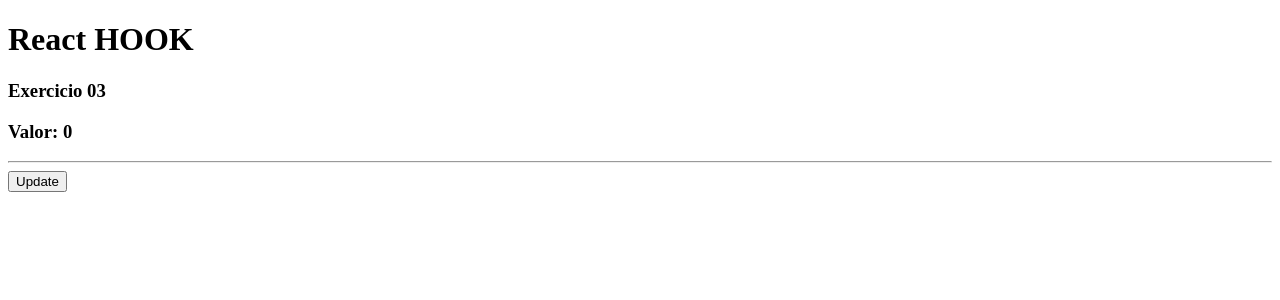
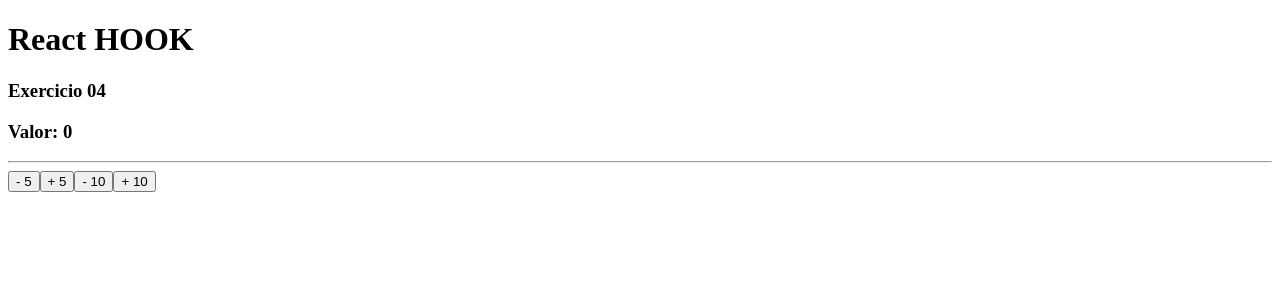
Before and after one commit to kayonulldreinull/react_next_hooks, a React (Vite) app: page / in a window 1280 px wide. Shown: the top 300 px of the page. Built offline with nearby package versions, Linux system fonts and the light colour scheme.

Commit message:
06_hooks exercises

```diff
--- a/src/App.jsx
+++ b/src/App.jsx
@@ -4,7 +4,7 @@ import React from 'react'
 // import HookState02 from './components/UseState_02'
 // import HookState03 from './components/UseState_03'
 // import HookState04 from './components/UseState_04'
-import HookState05 from './components/UseState_05'
+import HookState06 from './components/UseState_06'
 
 
 
@@ -14,7 +14,8 @@ export default() => {
     <>
      <h1>React HOOK</h1>
 
-      <HookState05 />
+      {/* <HookState05 /> */}
+      <HookState06 />
     </>
   )
 }
--- /dev/null
+++ b/src/components/UseState_06.jsx
@@ -0,0 +1,33 @@
+import React from 'react'
+import { useState } from 'react'
+import UseState_06a from './UseState_06a'
+
+export default () => {
+
+    const [valor, setValor] = useState(0);
+
+    /*
+     Aqui, como melhora eu troquei as 4 functions por 4 const
+     deixando meu codigo mais legivel
+    */
+
+    const decrementar = () => setValor(v => v - 5);
+    const incrementar = () => setValor(v => v + 5);
+    const decrementar10 = () => setValor(v => v - 10);
+    const incrementar10 = () => setValor(v => v + 10);
+
+    return (
+    <>
+        <h3>Exercicio 04</h3>
+        <h3>Valor: {valor}</h3>
+        <hr />
+        <UseState_06a
+         decrementar={decrementar}
+         incrementar={incrementar}
+         decrementar10={decrementar10}
+         incrementar10={incrementar10}
+         />
+
+    </>
+    );
+};
--- /dev/null
+++ b/src/components/UseState_06a.jsx
@@ -0,0 +1,16 @@
+import React from 'react'
+
+const UseState_06a = ({incrementar, decrementar, decrementar10, incrementar10}) => {
+
+    return (
+        <>
+            <button onClick={decrementar}>- 5</button>
+            <button onClick={incrementar}>+ 5</button>
+            <button onClick={decrementar10}>- 10</button>
+            <button onClick={incrementar10}>+ 10</button>
+        </>
+    )
+}
+
+
+export default UseState_06a;
```
